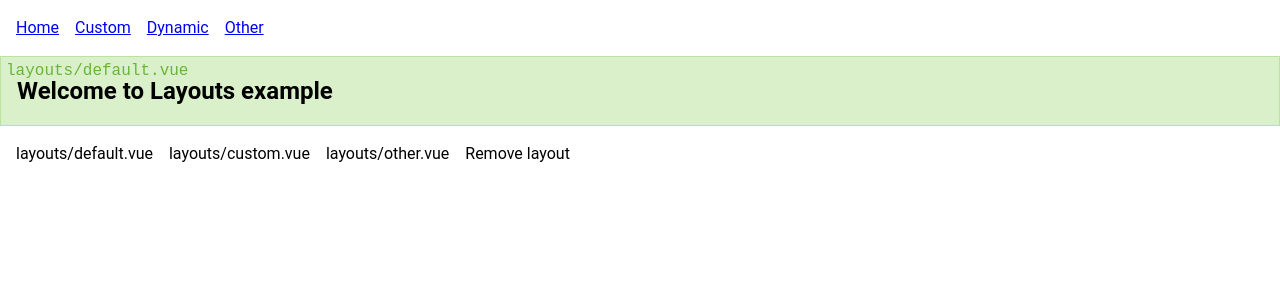
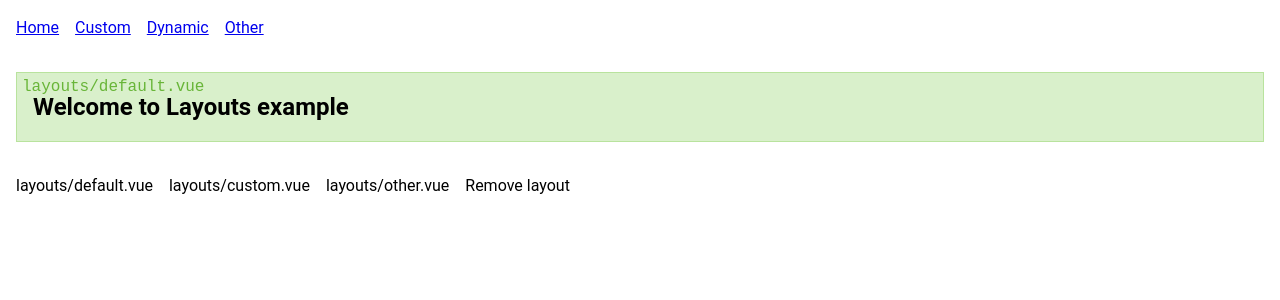
Before and after one commit to dikalee7/myone-nuxt3, a Nuxt app: page / in a window 1280 px wide. Shown: the top 300 px of the page. Built offline with nearby package versions, Linux system fonts and the light colour scheme.

Commit message:
기본 레이아웃 수정

```diff
--- a/layouts/default.vue
+++ b/layouts/default.vue
@@ -1,7 +1,9 @@
 <template>
-  <div class="default">
-    <slot />
-  </div>
+  <v-layout>
+    <v-main class="default">
+      <slot />
+    </v-main>
+  </v-layout>
 </template>
 
 <style scoped>
```
